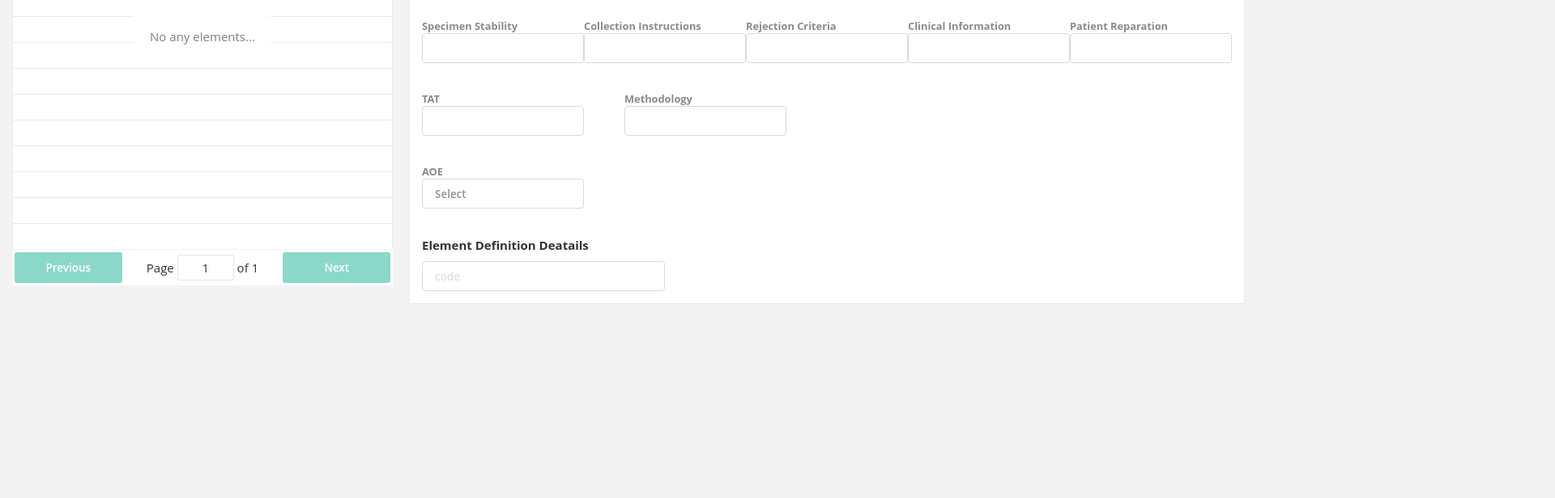
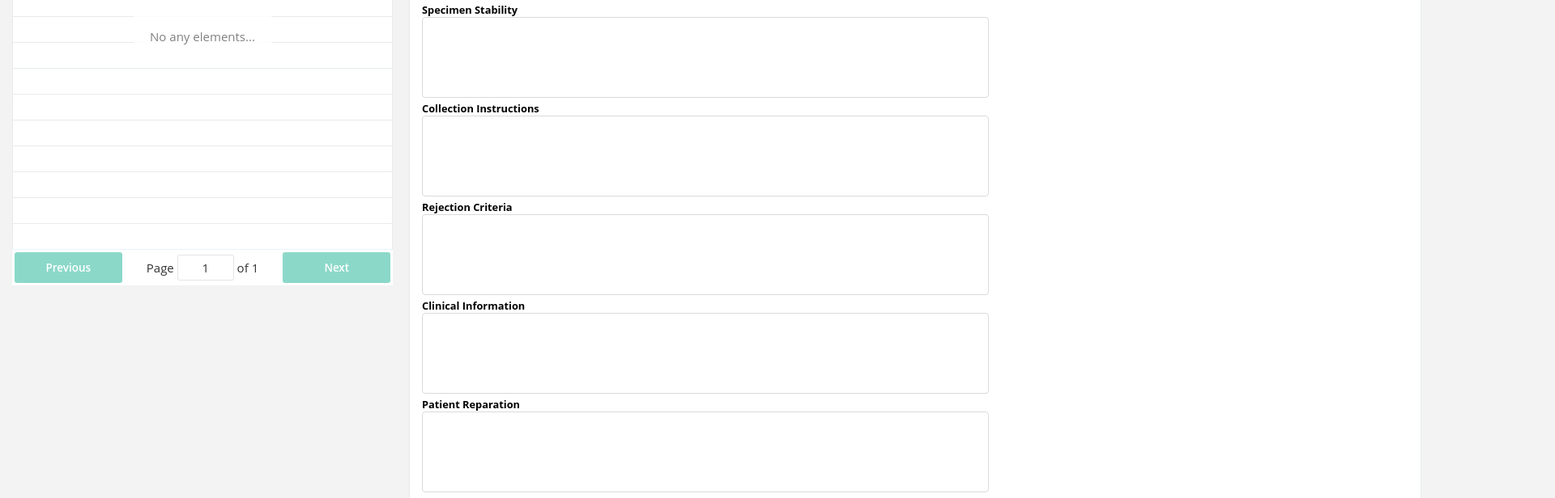
Before and after one commit to Nastromo/structure, a React (Create React App) app: page /account/tests in a window 1280 px wide. Shown: the part 320-936 px from the top of the page at 81% size, 1920 px wide, since content can reach past the window. Before the commit the page ends 800 px from the top, so only its background shows below. Built offline with nearby package versions, Linux system fonts and the light colour scheme.

Commit message:
fixes done

```diff
--- a/src/components/InstrumentSettings.js
+++ b/src/components/InstrumentSettings.js
@@ -4,12 +4,26 @@ import DropDown from './DropDown';
 import { setSerial } from '../store/actions/Instrument';
 import SubmitButton from './SubmitButton';
 import InstumentCodes from './InstumentCodes';
+import { addInstrum, delInstrum } from '../store/actions/Instrums';
 
 
 
 export class InstrumentSettings extends Component {
     handleChange = (e) => {
         this.props.setSerial(e.target.value);
+    }
+
+    addInstrum = (e) => {
+        if (this.name && this.serial) {
+            this.props.addInstrum({
+                name: this.name.value,
+                serial: this.serial.value,
+            });
+        }
+    }
+
+    delInstrum = (e) => {
+        this.props.delInstrum(Number(e.target.id));
     }
 
     render() {
@@ -28,18 +42,10 @@ export class InstrumentSettings extends Component {
                 </div>
 
                 <div className="flex-inst">
-                    <div>
-                        <p className="tit-ins">Instrument Serial</p>
-                        <input className="simple-input" type="text" value={this.props.serial} onChange={this.handleChange} />
-                    </div>
+                    <div className="red-poe">
                         <div className="dis33">
                             <p className="tit-ins">Instrument Type</p>
-                        {/* <DropDown
-                            option={this.props.chosenType}
-                            status={this.props.isTypeOpen}
-                            menu={this.props.instrumTypes}
-                            id="types" /> */}
-                        <input className="simple-input" type="text" value={this.props.serial} onChange={this.handleChange} />
+                            <input className="simple-input wi400p" type="text" value={this.props.serial} onChange={this.handleChange} />
                         </div>
                         <div className="dis33">
                             <p className="tit-ins">Department</p>
@@ -50,15 +56,27 @@ export class InstrumentSettings extends Component {
                                 id="departments" />
                         </div>
                     </div>
-                <p className="side-t">Instrument List</p>
+                    <div>
                         <div className="flex-in-ad">
-                    <input className="simple-input mar-ri-b" type="text" value={this.props.serial} onChange={this.handleChange} />
+                            <input className="simple-input mar-ri-b" ref={el => this.name = el} placeholder="Instrument Name" type="text" />
+                            <input className="simple-input mar-ri-b" ref={el => this.serial = el} placeholder="Serial #" type="text" />
                             <div onClick={this.addInstrum} className="add-btn">add</div>
                         </div>
-
-                <div>
-                    <div className="flex-in-ad">
-
+                        <div className="scroll-150">
+                            {
+                                this.props.list.map((item, i) => {
+                                    return (
+                                        <div key={i} className="back-lin">
+                                            <div className="fle-tt">
+                                                <p>{item.name}</p>
+                                                <p>{item.serial}</p>
+                                            </div>
+                                            <div id={i} onClick={this.delInstrum} className="del-all">del</div>
+                                        </div>
+                                    )
+                                })
+                            }
+                        </div>
                     </div>
                 </div>
 
@@ -72,10 +90,13 @@ const mapStateToProps = (state) => ({
     serial: state.instrument.serial,
     departments: [],
     instrumTypes: [],
+    list: state.instrums
 })
 
 const mapDispatchToProps = dispatch => ({
     setSerial: (text) => dispatch(setSerial(text)),
+    addInstrum: (obj) => dispatch(addInstrum(obj)),
+    delInstrum: (index) => dispatch(delInstrum(index)),
 });
 
 export default connect(mapStateToProps, mapDispatchToProps)(InstrumentSettings)
--- a/src/components/TestsSettings.js
+++ b/src/components/TestsSettings.js
@@ -20,11 +20,11 @@ export class TestsSettings extends Component {
                 <div className="der-fl">
                     <div >
                         <p className="tit-ins">Code</p>
-                        <input className="simple-input" type="text" value={this.props.code} onChange={this.handleChange} />
+                        <input className="simple-input wiyt" type="text" value={this.props.code} onChange={this.handleChange} />
                     </div>
                     <div >
                         <p className="tit-ins">Description</p>
-                        <input className="simple-input" type="text" value={this.props.code} onChange={this.handleChange} />
+                        <input className="simple-input wiyt" type="text" value={this.props.code} onChange={this.handleChange} />
                     </div>
                     <div >
                         <p className="tit-ins">Status</p>
@@ -37,12 +37,12 @@ export class TestsSettings extends Component {
                         </div>
                     </div>
                     <div >
-                        <p className="tit-ins">Main... Lab</p>
-                        <input className="simple-input" type="text" value={this.props.code} onChange={this.handleChange} />
+                        <p className="tit-ins">Mailout Lab</p>
+                        <input className="simple-input wiyt" type="text" value={this.props.code} onChange={this.handleChange} />
                     </div>
                     <div >
-                        <p className="tit-ins">Main... Code</p>
-                        <input className="simple-input" type="text" value={this.props.code} onChange={this.handleChange} />
+                        <p className="tit-ins">Mailout Code</p>
+                        <input className="simple-input wiyt" type="text" value={this.props.code} onChange={this.handleChange} />
                     </div>
                 </div>
 
@@ -112,11 +112,11 @@ export class TestsSettings extends Component {
                     </div>
                     <div >
                         <p className="tit-ins">Specimen Volume</p>
-                        <input className="simple-input" type="text" value={this.props.code} onChange={this.handleChange} />
+                        <input className="simple-input wiyt" type="text" value={this.props.code} onChange={this.handleChange} />
                     </div>
                     <div >
                         <p className="tit-ins">Specimen Container</p>
-                        <input className="simple-input" type="text" value={this.props.code} onChange={this.handleChange} />
+                        <input className="simple-input wiyt" type="text" value={this.props.code} onChange={this.handleChange} />
                     </div>
                     <div >
                         <p className="tit-ins">Shipping Temperature</p>
@@ -130,26 +130,46 @@ export class TestsSettings extends Component {
                     </div>
                 </div>
 
-                <div className="der-fl m15">
+                <div className="wi-er">
                     <div >
                         <p className="tit-ins">Specimen Stability</p>
-                        <input className="simple-input" type="text" value={this.props.code} onChange={this.handleChange} />
+                        <textarea
+                            className="gross-other"
+                            value={this.props.comment}
+                            onChange={this.handleChange}
+                        ></textarea>
                     </div>
                     <div >
                         <p className="tit-ins">Collection Instructions</p>
-                        <input className="simple-input" type="text" value={this.props.code} onChange={this.handleChange} />
+                        <textarea
+                            className="gross-other"
+                            value={this.props.comment}
+                            onChange={this.handleChange}
+                        ></textarea>
                     </div>
                     <div >
                         <p className="tit-ins">Rejection Criteria</p>
-                        <input className="simple-input" type="text" value={this.props.code} onChange={this.handleChange} />
+                        <textarea
+                            className="gross-other"
+                            value={this.props.comment}
+                            onChange={this.handleChange}
+                        ></textarea>
                     </div>
                     <div >
                         <p className="tit-ins">Clinical Information</p>
-                        <input className="simple-input" type="text" value={this.props.code} onChange={this.handleChange} />
+                        <textarea
+                            className="gross-other"
+                            value={this.props.comment}
+                            onChange={this.handleChange}
+                        ></textarea>
                     </div>
                     <div >
                         <p className="tit-ins">Patient Reparation</p>
-                        <input className="simple-input" type="text" value={this.props.code} onChange={this.handleChange} />
+                        <textarea
+                            className="gross-other"
+                            value={this.props.comment}
+                            onChange={this.handleChange}
+                        ></textarea>
                     </div>
                 </div>
 
@@ -168,10 +188,10 @@ export class TestsSettings extends Component {
                     <p className="tit-ins">AOE</p>
                     <div className="div200w">
                         <DropDown
-                            option={this.props.speReqOption}
-                            status={this.props.isSpeReqOpen}
+                            option={this.props.aoeOption}
+                            status={this.props.isAoeReqOpen}
                             menu={this.aoe}
-                            id="speReq" />
+                            id="aoe" />
                     </div>
                 </div>
 
@@ -203,6 +223,8 @@ const mapStateToProps = (state) => ({
     isAlternativeOpen: state.dropdownStatus.alternative,
     shipOption: state.dropdownOption.shipping,
     isShipOpen: state.dropdownStatus.shipping,
+    aoeOption: state.dropdownOption.aoe,
+    isAoeReqOpen: state.dropdownStatus.aoe,
 
 })
 
--- a/src/index.css
+++ b/src/index.css
@@ -1855,7 +1855,7 @@ p.logo-text:hover {
 }
 
 .div200w {
-    width: 200px;
+    width: 300px;
 }
 
 .div300w {
@@ -1880,7 +1880,7 @@ p.logo-text:hover {
 .tit-ins {
     font-size: 0.8rem;
     font-weight: 700;
-    color: rgb(138, 138, 138);
+    color: #000;
 }
 
 .wide {
@@ -1974,3 +1974,46 @@ p.logo-text:hover {
 .wide33 {
     width: 370px;
 }
+
+.wi-er {
+    width: 700px;
+    margin: 15px 0;
+}
+
+.wiyt {
+    width: 300px;
+}
+
+.red-poe {
+    width: 400px;
+}
+
+.wi400p {
+    width: 400px;
+}
+
+.scroll-150 {
+    height: 70px;
+    overflow: scroll;
+}
+
+.back-lin {
+    padding: 4px 15px;
+    display: flex;
+    align-items: center;
+    background: blanchedalmond;
+    justify-content: space-between;
+    margin: 4px 0;
+}
+
+.back-lin p:first-child {
+    margin: 0 40px 0 0;
+}
+
+.back-lin {
+    font-weight: 600;
+}
+
+.fle-tt {
+    display: flex;
+}
--- /dev/null
+++ b/src/store/actions/Instrums.js
@@ -0,0 +1,9 @@
+export const addInstrum = (obj) => ({
+    type: 'ADD_INSTRUM',
+    obj
+});
+
+export const delInstrum = (index) => ({
+    type: 'DEL_INSTRUM',
+    index
+});
--- /dev/null
+++ b/src/store/reducers/Instrums.js
@@ -0,0 +1,14 @@
+export const instrums = (state = [], action) => {
+    let newState;
+    switch (action.type) {
+        case `ADD_INSTRUM`:
+            newState = JSON.parse(JSON.stringify(state));
+            newState.push(action.obj);
+            return newState;
+        case `DEL_INSTRUM`:
+            newState = JSON.parse(JSON.stringify(state));
+            newState.splice(action.index, 1);
+            return newState;
+        default: return state;
+    }
+}
--- a/src/store/reducers/RootReducer.js
+++ b/src/store/reducers/RootReducer.js
@@ -9,6 +9,7 @@ import { defineList } from './AddDef';
 import { normalRangesList } from './NormalRanges';
 import { criticalRangesList } from './CriticalRanges';
 import { code, desc, specList } from './Specs';
+import { instrums } from './Instrums';
 
 
 const RootReducer = combineReducers({
@@ -32,7 +33,9 @@ const RootReducer = combineReducers({
 
     code,
     desc,
-    specList
+    specList,
+
+    instrums
 });
 
 
```
Also changed, not shown: src/store/reducers/DropDown.js (+8 -0 lines), src/store/reducers/Instrument.js (+2 -5 lines). Lines whose indentation alone changed are shown as unchanged.
